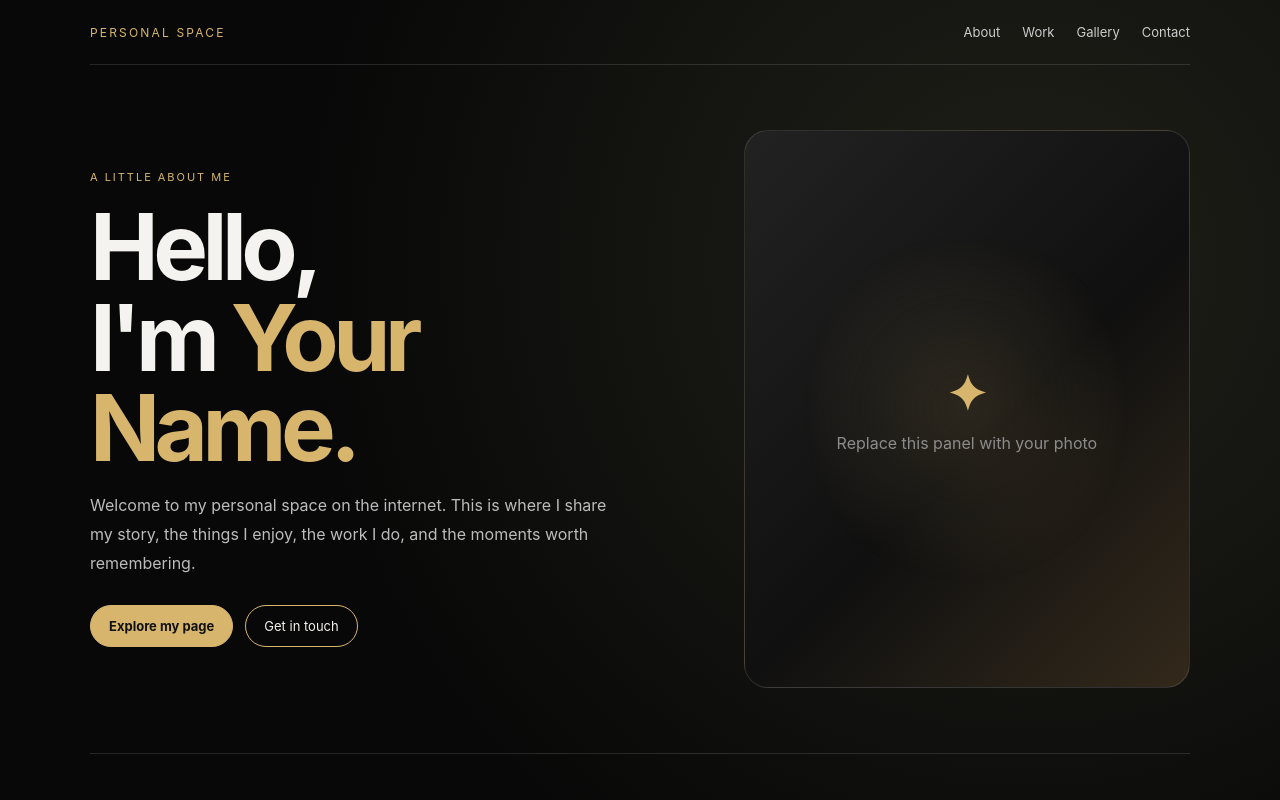
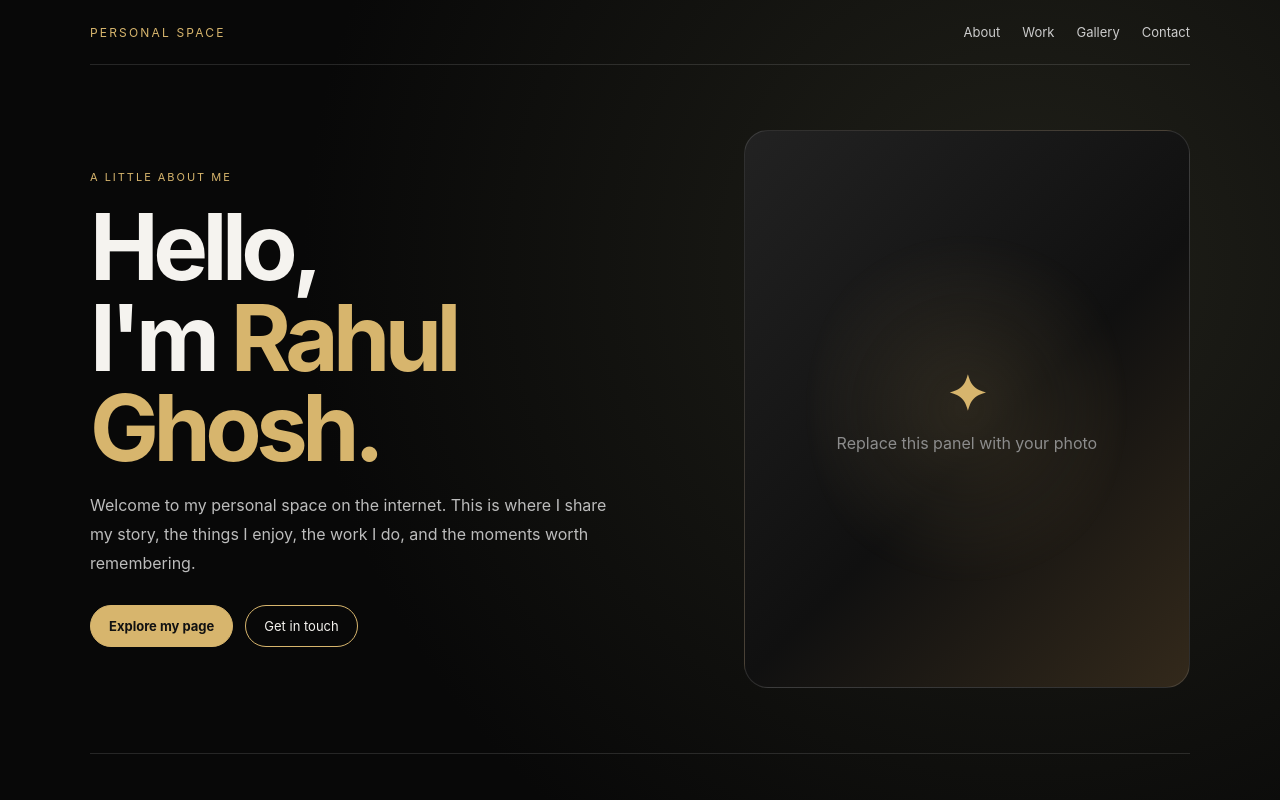
Before and after one commit to rahulghoshagartalaa-eng/my-personal-website, a plain HTML site: page index.html in a window 1280 px wide. Shown: the top 800 px of the page. Drawn offline with Linux system fonts and the light colour scheme.

Commit message:
Update title to 'Rahul Ghosh — Personal Space'

```diff
--- a/index.html
+++ b/index.html
@@ -4,7 +4,7 @@
 <meta charset="UTF-8" />
 <meta name="viewport" content="width=device-width, initial-scale=1" />
 <meta name="theme-color" content="#090909" />
-<title>Your Name — Personal Space</title>
+<title>Rahul Ghosh— Personal Space</title>
 <meta name="description" content="A personal website showcasing my story, work, and interests." />
 <style>
 :root{--bg:#080808;--panel:#111;--muted:#a8a8a8;--gold:#d7b56d;--white:#f5f3ef;--line:rgba(255,255,255,.12)}
@@ -17,7 +17,7 @@
 <header class="nav"><a class="brand" href="#top">PERSONAL SPACE</a><nav class="navlinks"><a href="#about">About</a><a href="#work">Work</a><a href="#gallery">Gallery</a><a href="#contact">Contact</a></nav></header>
 <main id="top">
 <section class="hero">
-<div class="reveal"><div class="eyebrow">A little about me</div><h1>Hello,<br>I'm <span>Your Name.</span></h1><p class="intro">Welcome to my personal space on the internet. This is where I share my story, the things I enjoy, the work I do, and the moments worth remembering.</p><div class="actions"><a class="btn primary" href="#about">Explore my page</a><a class="btn" href="#contact">Get in touch</a></div></div>
+<div class="reveal"><div class="eyebrow">A little about me</div><h1>Hello,<br>I'm <span>Rahul Ghosh.</span></h1><p class="intro">Welcome to my personal space on the internet. This is where I share my story, the things I enjoy, the work I do, and the moments worth remembering.</p><div class="actions"><a class="btn primary" href="#about">Explore my page</a><a class="btn" href="#contact">Get in touch</a></div></div>
 <div class="portrait reveal"><div class="placeholder"><strong>✦</strong>Replace this panel with your photo</div></div>
 </section>
 <section id="about" class="section reveal"><div class="eyebrow">01 / About</div><h2>More than a bio.</h2><p>I'm someone who enjoys learning, exploring ideas, and turning everyday moments into something meaningful. Add a few lines here about your background, your personality, and what matters to you.</p></section>
```
